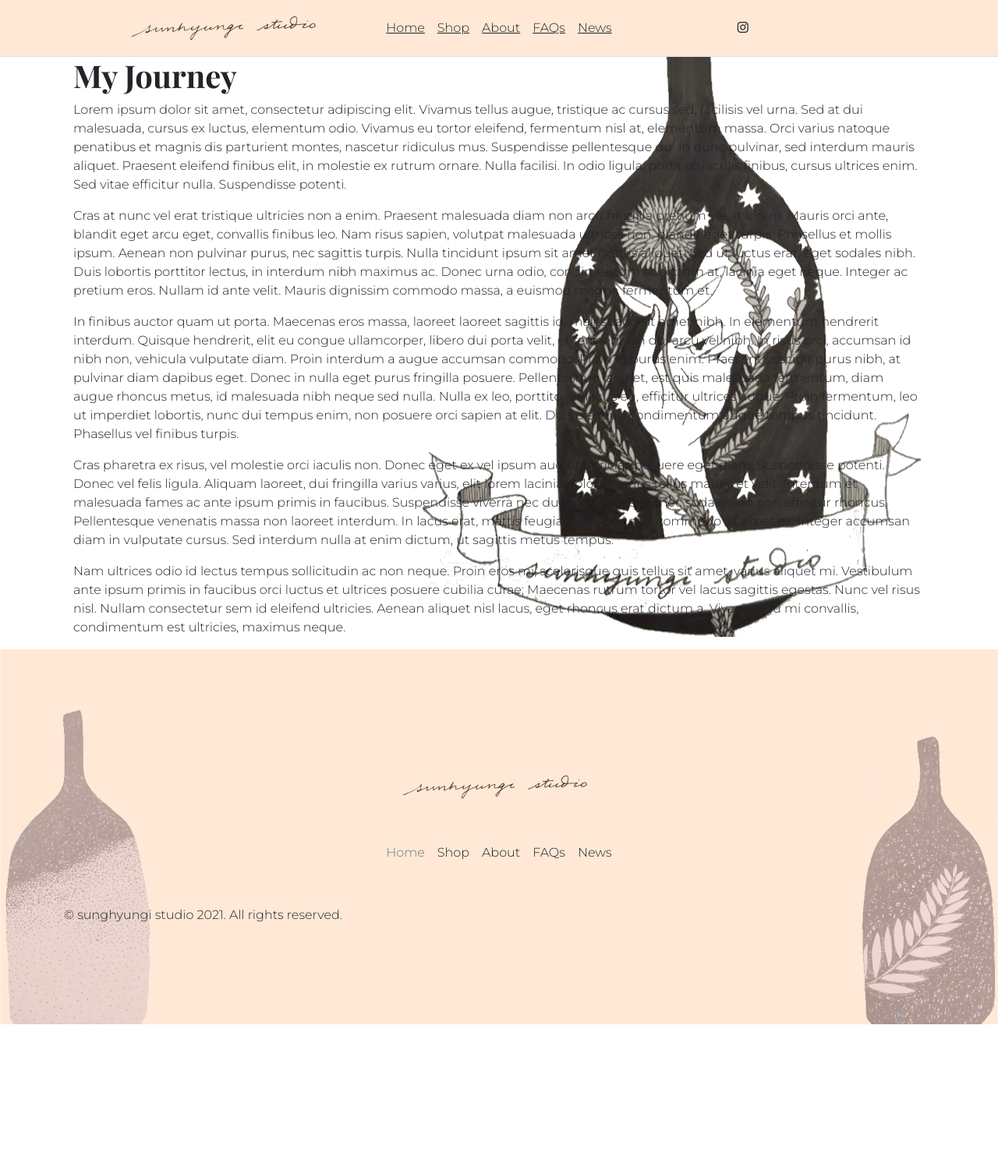
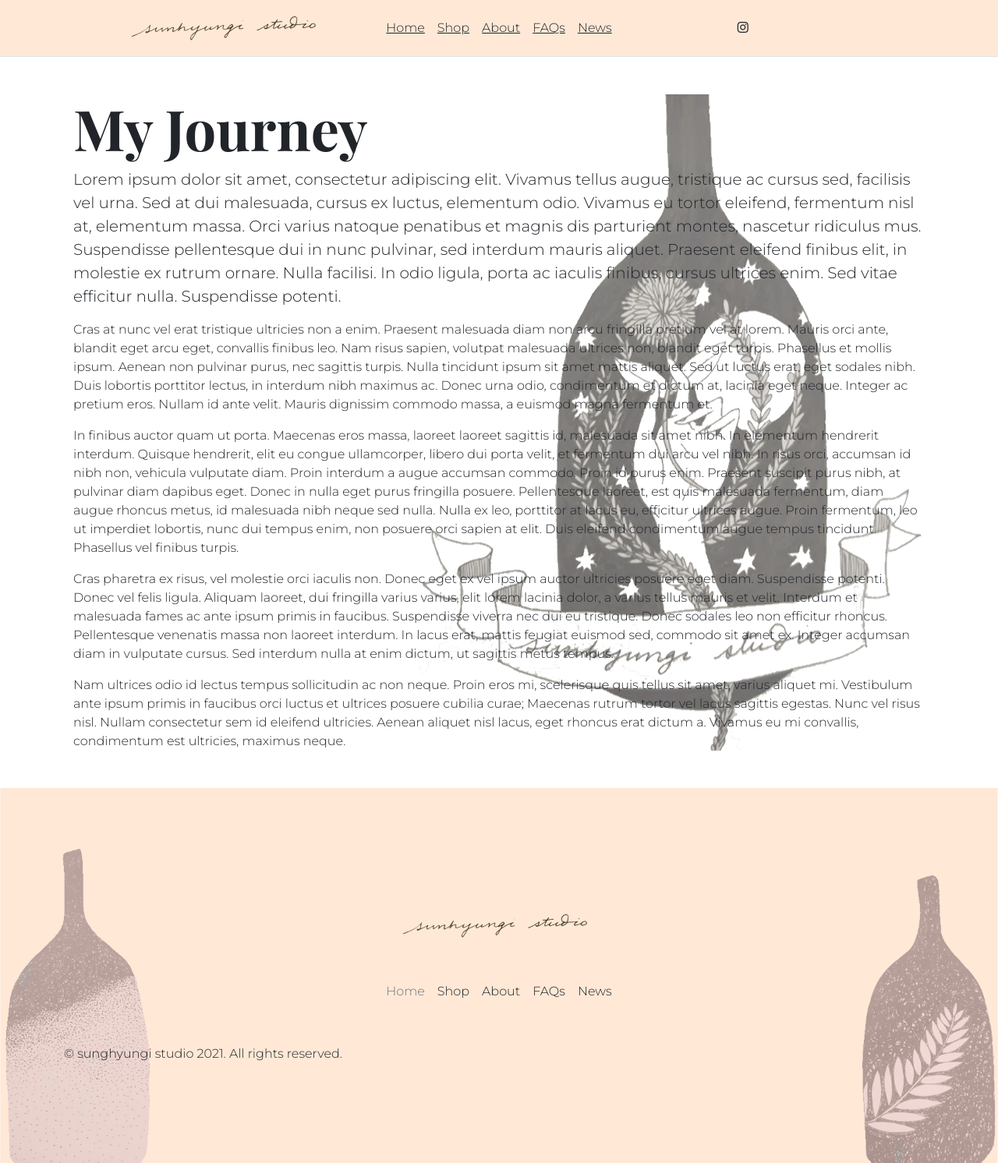
Before and after one commit to sunhyungi-studio/sunhyungi-studio.github.io, a Jekyll site: the page built from about.html, in a window 1280 px wide. Shown: the whole page at 78% size. Built offline with Jekyll 4.4.1, drawn with Linux system fonts in a browser that asks for light colours; nearby versions of some CDN libraries; some web fonts are replaced; before the commit the page ends 1314 px from its top, so only the background shows below that.

Commit message:
Minor updates

```diff
--- a/_includes/navigation.html
+++ b/_includes/navigation.html
@@ -8,7 +8,7 @@
     <div class="col-md-3 text-end">
       <ul class="nav col-12 col-md-auto mb-2 justify-content-center mb-md-0 mt-md-2">
         {%- if site.social.instagram -%}
-        <li><a rel="noopener" target="_blank" href="https://www.instagram.com/{{ site.social.instagram | cgi_escape | escape }}" title="{{ site.social.instagram | escape }}"><i class="fab fa-instagram"></i></a></li>
+        <li><a class="dark-link" rel="noopener" target="_blank" href="https://www.instagram.com/{{ site.social.instagram | cgi_escape | escape }}" title="{{ site.social.instagram | escape }}"><i class="fab fa-instagram"></i></a></li>
         {%- endif -%}
         <!-- {%- if site.social.facebook -%}<li><i class="fab fa-facebook-f"></i></li>{% endif %}
         {%- if site.social.twitter -%}<li><i class="fab fa-twitter"></i></li>{% endif %} -->
--- a/_layouts/home.html
+++ b/_layouts/home.html
@@ -6,7 +6,7 @@ layout: default
   <div class="jumbotron jumbotron-fluid">
     <div class="container">
       <h1 class="display-4">sunhyungi studio</h1>
-      <p>Handcrafted Goods</p>
+      <p>handcrafted, small batch pottery made in virginia</p>
       <p><a href="{{ site.storelink }}" class="btn btn-lg btn-purchase">purchase</a></p>
     </div>
   </div>
--- a/_sass/screen.scss
+++ b/_sass/screen.scss
@@ -44,6 +44,10 @@ body {
 header {
   background-color: $bg-primary;
 
+  .dark-link {
+    color: $link-dark;
+  }
+
   .nav {
     a{
       &:link {
@@ -65,7 +69,6 @@ main {
 
   #about {
     background: url('/assets/images/vase.png') no-repeat right center;
-
   }
 
   .jumbotron {
@@ -107,6 +110,6 @@ footer {
   background-position: center;
   background-repeat: no-repeat;
   background-size: cover;
-  // height: 40vh;
+  // height: 100vh;
 
 }
--- a/about.html
+++ b/about.html
@@ -3,19 +3,24 @@ layout: page
 title: About
 permalink: /about/
 ---
-<section id="about">
+<section id="about" class="my-5">
   <div class="container">
-    <h1>My Journey</h1>
 
-    <p>Lorem ipsum dolor sit amet, consectetur adipiscing elit. Vivamus tellus augue, tristique ac cursus sed, facilisis vel urna. Sed at dui malesuada, cursus ex luctus, elementum odio. Vivamus eu tortor eleifend, fermentum nisl at, elementum massa.
-      Orci varius natoque penatibus et magnis dis parturient montes, nascetur ridiculus mus. Suspendisse pellentesque dui in nunc pulvinar, sed interdum mauris aliquet. Praesent eleifend finibus elit, in molestie ex rutrum ornare. Nulla facilisi. In
+      <h1 class="display-2">My Journey</h1>
+
+      <p class="lead">Lorem ipsum dolor sit amet, consectetur adipiscing elit. Vivamus tellus augue, tristique ac cursus sed, facilisis vel urna. Sed at dui malesuada, cursus ex luctus, elementum odio. Vivamus eu tortor eleifend, fermentum nisl at,
+        elementum massa.
+        Orci varius natoque penatibus et magnis dis parturient montes, nascetur ridiculus mus. Suspendisse pellentesque dui in nunc pulvinar, sed interdum mauris aliquet. Praesent eleifend finibus elit, in molestie ex rutrum ornare. Nulla facilisi.
+        In
         odio ligula, porta ac iaculis finibus, cursus ultrices enim. Sed vitae efficitur nulla. Suspendisse potenti.</p>
 
-    <p>Cras at nunc vel erat tristique ultricies non a enim. Praesent malesuada diam non arcu fringilla pretium vel at lorem. Mauris orci ante, blandit eget arcu eget, convallis finibus leo. Nam risus sapien, volutpat malesuada ultrices non, blandit
+      <p>Cras at nunc vel erat tristique ultricies non a enim. Praesent malesuada diam non arcu fringilla pretium vel at lorem. Mauris orci ante, blandit eget arcu eget, convallis finibus leo. Nam risus sapien, volutpat malesuada ultrices non,
+        blandit
         eget turpis. Phasellus et mollis ipsum. Aenean non pulvinar purus, nec sagittis turpis. Nulla tincidunt ipsum sit amet mattis aliquet. Sed ut luctus erat, eget sodales nibh. Duis lobortis porttitor lectus, in interdum nibh maximus ac. Donec
         urna odio, condimentum et dictum at, lacinia eget neque. Integer ac pretium eros. Nullam id ante velit. Mauris dignissim commodo massa, a euismod magna fermentum et.</p>
 
-    <p>In finibus auctor quam ut porta. Maecenas eros massa, laoreet laoreet sagittis id, malesuada sit amet nibh. In elementum hendrerit interdum. Quisque hendrerit, elit eu congue ullamcorper, libero dui porta velit, et fermentum dui arcu vel nibh.
+      <p>In finibus auctor quam ut porta. Maecenas eros massa, laoreet laoreet sagittis id, malesuada sit amet nibh. In elementum hendrerit interdum. Quisque hendrerit, elit eu congue ullamcorper, libero dui porta velit, et fermentum dui arcu vel
+        nibh.
         In risus orci, accumsan id nibh non, vehicula vulputate diam. Proin interdum a augue accumsan commodo. Proin id purus enim. Praesent suscipit purus nibh, at pulvinar diam dapibus eget. Donec in nulla eget purus fringilla posuere. Pellentesque
         laoreet, est quis malesuada fermentum, diam augue rhoncus metus, id malesuada nibh neque sed nulla. Nulla ex leo, porttitor at lacus eu, efficitur ultrices augue. Proin fermentum, leo ut imperdiet lobortis, nunc dui tempus enim, non posuere
         orci sapien at elit. Duis eleifend condimentum augue tempus tincidunt. Phasellus vel finibus turpis.</p>
@@ -27,5 +32,8 @@ permalink: /about/
       <p>Nam ultrices odio id lectus tempus sollicitudin ac non neque. Proin eros mi, scelerisque quis tellus sit amet, varius aliquet mi. Vestibulum ante ipsum primis in faucibus orci luctus et ultrices posuere cubilia curae; Maecenas rutrum tortor
         vel lacus sagittis egestas. Nunc vel risus nisl. Nullam consectetur sem id eleifend ultricies. Aenean aliquet nisl lacus, eget rhoncus erat dictum a. Vivamus eu mi convallis, condimentum est ultricies, maximus neque.</p>
 
+
+
   </div>
+
 </section>
```
Also changed, not shown: assets/images/vase.png. Lines whose indentation alone changed are shown as unchanged.
